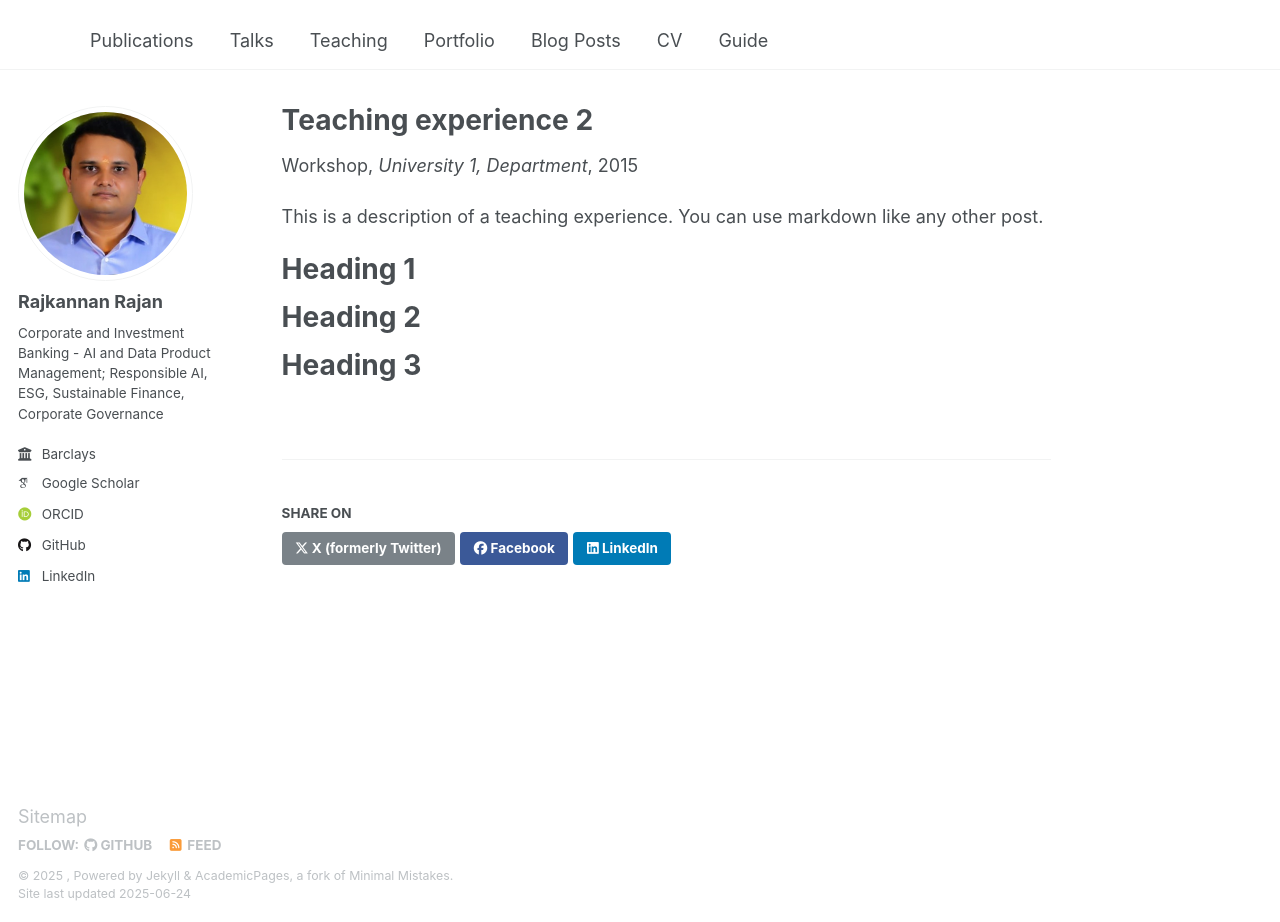
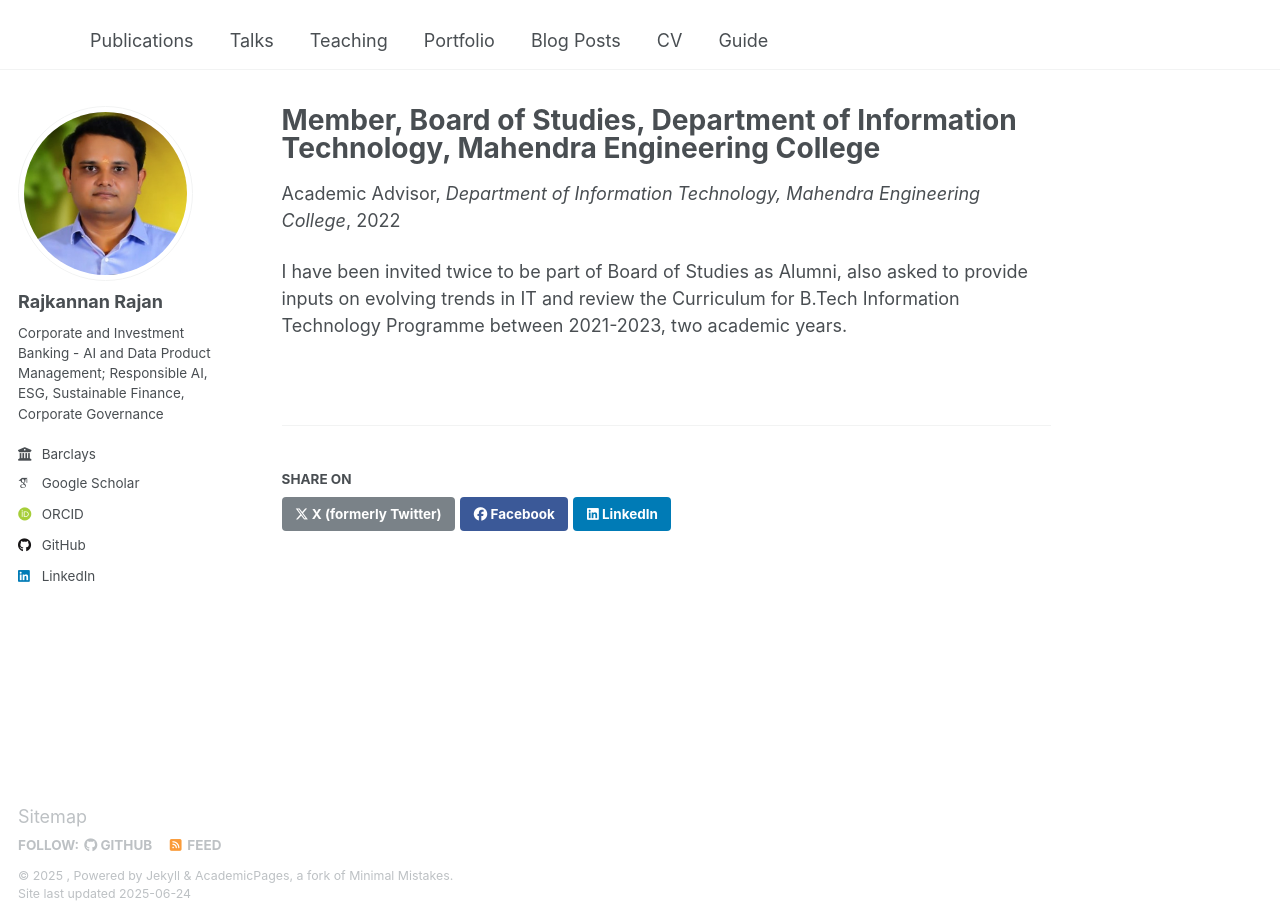
Before and after one commit to rajkannanrajan/rajkannanrajan.github.io, a Jekyll site: the page built from _teaching/2015-spring-teaching-2.md, in a window 1280 px wide and 922 px high. Built offline with Jekyll 4.4.1, drawn with Linux system fonts in a browser that asks for light colours; some web fonts are replaced.

Commit message:
Added details for BOS work in MEC

```diff
--- a/_teaching/2015-spring-teaching-2.md
+++ b/_teaching/2015-spring-teaching-2.md
@@ -1,20 +1,11 @@
 ---
-title: "Teaching experience 2"
+title: "Member, Board of Studies, Department of Information Technology, Mahendra Engineering College"
 collection: teaching
-type: "Workshop"
-permalink: /teaching/2015-spring-teaching-1
-venue: "University 1, Department"
-date: 2015-01-01
-location: "City, Country"
+type: "Academic Advisor"
+permalink: /teaching/2021-2023-BoardofStudies-IT-MahendraEnggCollege
+venue: "Department of Information Technology, Mahendra Engineering College"
+date: 2022-04-19
+location: "Tiruchengode, Namakkal, India"
 ---
 
-This is a description of a teaching experience. You can use markdown like any other post.
-
-Heading 1
-======
-
-Heading 2
-======
-
-Heading 3
-======
+I have been invited twice to be part of Board of Studies as Alumni, also asked to provide inputs on evolving trends in IT and review the Curriculum for B.Tech Information Technology Programme between 2021-2023, two academic years.
```
